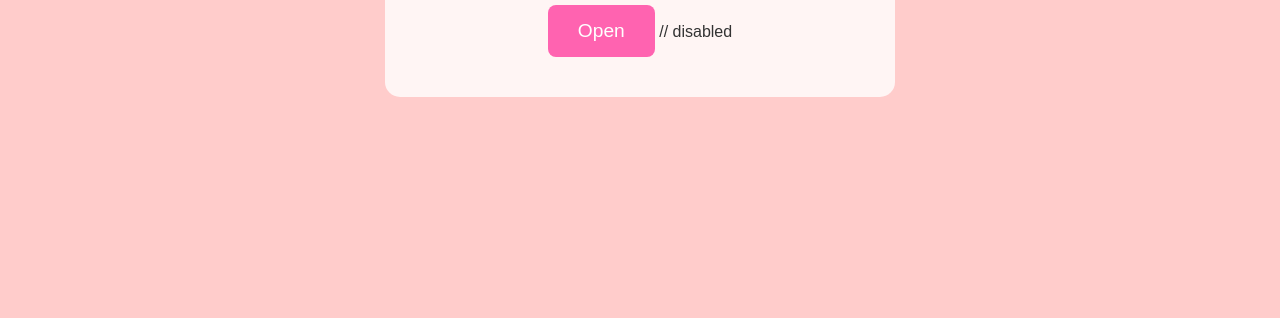
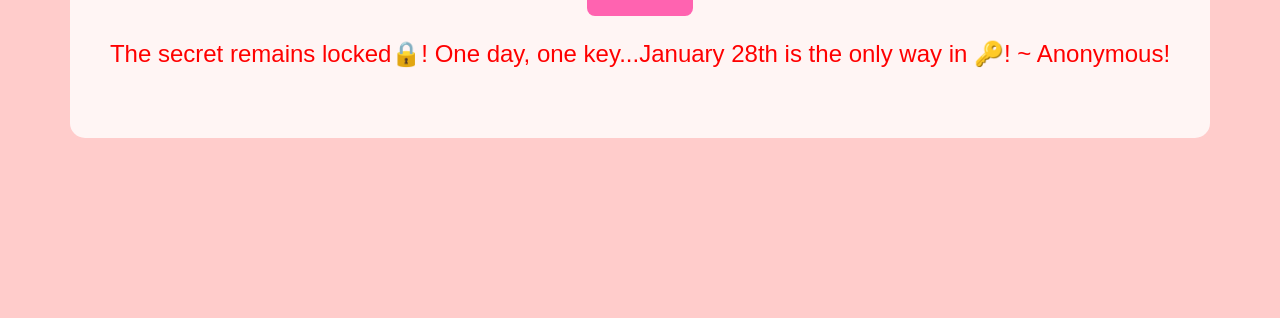
Before and after one commit to asiskumr/SecretHorizon, a plain HTML site: page index.html in a window 1280 px wide. Shown: the part 482-800 px from the top of the page. Drawn offline with nearby package versions, Linux system fonts and the light colour scheme.

Commit message:
Update index.html

```diff
--- a/index.html
+++ b/index.html
@@ -15,7 +15,7 @@
         <div id="countdown"></div>
         <div id="countdown-timer"></div>
 
-        <button id="enter-button" onclick="openPage()" >Open</button> // disabled
+        <button id="enter-button" onclick="openPage()" disabled >Open</button>
         <p id="warning-message" style="color: red; display: none;">The secret remains locked🔒! One day, one key...January 28th is the only way in 🔑! ~ Anonymous!</p>
     </div>
 
@@ -29,18 +29,18 @@
 
     <script>
 
-        // function checkDate() {
-        //     var today = new Date();
-        //     var month = today.getMonth(); // 0-based (0 = January)
-        //     var day =  today.getDate();
+        function checkDate() {
+            var today = new Date();
+            var month = today.getMonth(); // 0-based (0 = January)
+            var day =  today.getDate();
 
 
-        //     if (month === 0 && day === 28) {
-        //         document.getElementById('enter-button').disabled = true;
-        //     } else {
-        //         document.getElementById('warning-message').style.display = 'block';
-        //     }
-        // }
+            if (month === 0 && day === 28) {
+                document.getElementById('enter-button').disabled = false;
+            } else {
+                document.getElementById('warning-message').style.display = 'block';
+            }
+        }
 
 
         function openPage() {
@@ -48,9 +48,9 @@
         }
 
 
-        // window.onload = function() {
-        //     checkDate();
-        // };
+        window.onload = function() {
+            checkDate();
+        };
     </script>
 </body>
 </html>
```
